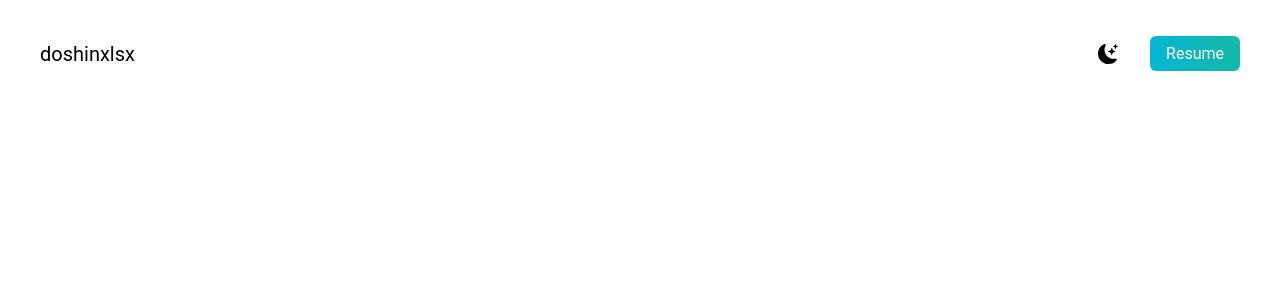
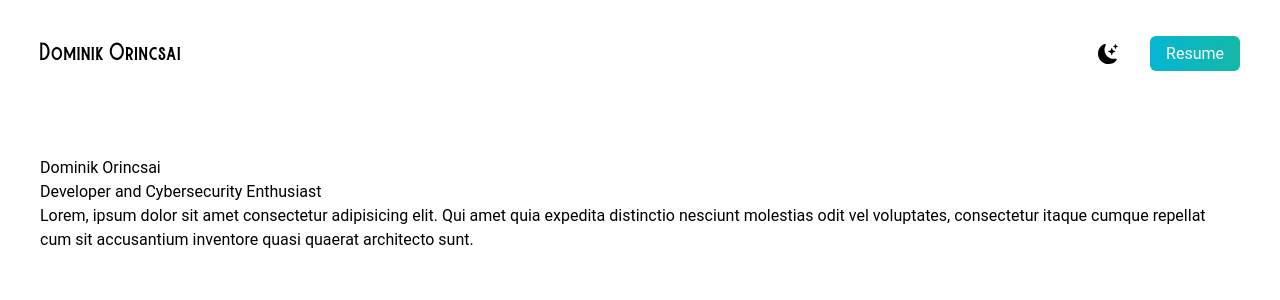
Before and after one commit to doshinxlsx/portfolio, a Next.js app: page / in a window 1280 px wide. Shown: the top 300 px of the page. Built offline with nearby package versions, Linux system fonts and the light colour scheme.

Commit message:
feat(home): hero section wip

```diff
--- a/src/pages/index.js
+++ b/src/pages/index.js
@@ -13,7 +13,7 @@ const Home = () => {
       <main className="bg-white px-10">
         <section className="min-h-screen">
           <nav className="py-10 mb-12 flex justify-between">
-            <h1 className="text-xl">doshinxlsx</h1>
+            <h1 className="text-xl font-burtons">Dominik Orincsai</h1>
             <ul className="flex items-center">
               <li>
                 <BsFillMoonStarsFill className="cursor-pointer text-xl" />
@@ -28,6 +28,17 @@ const Home = () => {
               </li>
             </ul>
           </nav>
+
+          <div>
+            <h2>Dominik Orincsai</h2>
+            <h3>Developer and Cybersecurity Enthusiast</h3>
+            <p>
+              Lorem, ipsum dolor sit amet consectetur adipisicing elit. Qui amet
+              quia expedita distinctio nesciunt molestias odit vel voluptates,
+              consectetur itaque cumque repellat cum sit accusantium inventore
+              quasi quaerat architecto sunt.
+            </p>
+          </div>
         </section>
       </main>
     </div>
--- a/tailwind.config.js
+++ b/tailwind.config.js
@@ -2,7 +2,11 @@
 module.exports = {
   content: ["./src/**/*.{js,ts,jsx,tsx}"],
   theme: {
-    extend: {},
+    extend: {
+      fontFamily: {
+        burtons: "burtons",
+      },
+    },
   },
   plugins: [],
 };
```
